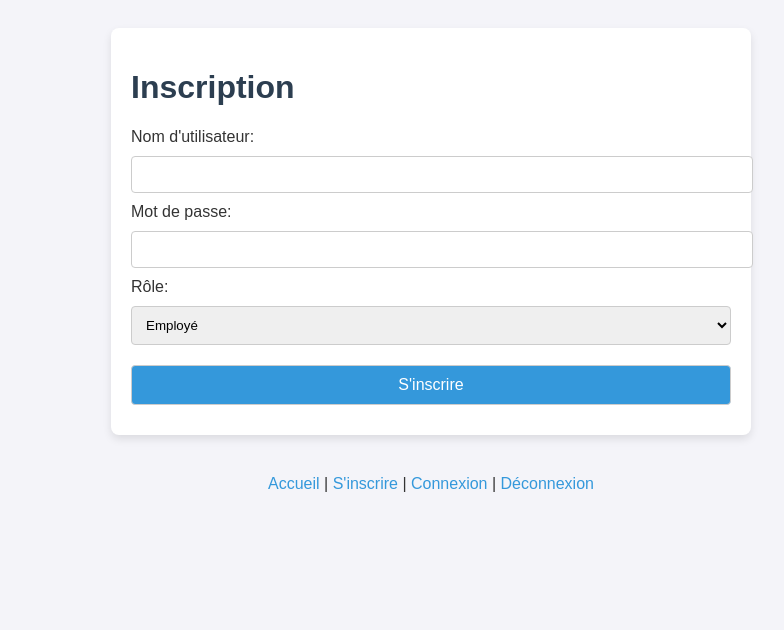
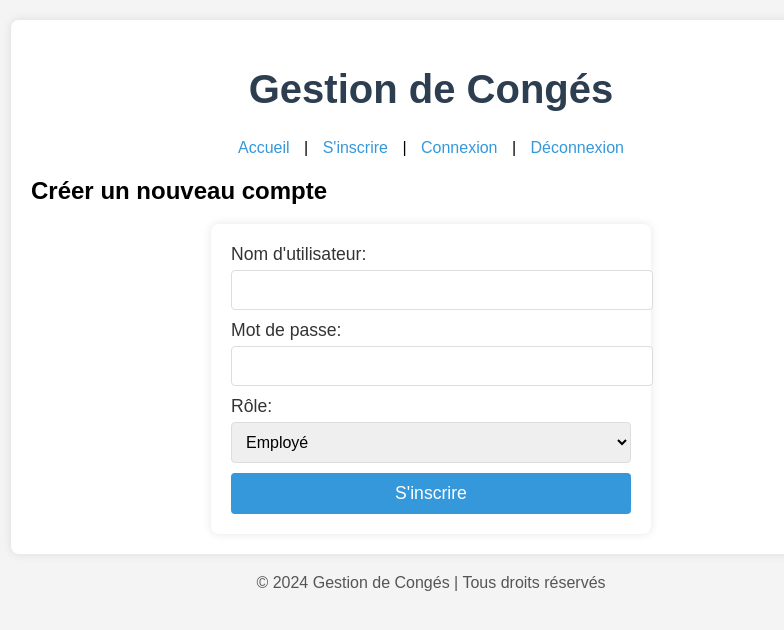
Before and after one commit to ColiseeRBX/conges, a Flask app: page /register in a window 1280 px wide. Shown: the top 630 px of the page, without its empty margins (209-993 px from the left). Run offline with Flask 2, Linux system fonts and the light colour scheme.

Commit message:
Initial commit

```diff
--- a/static/style.css
+++ b/static/style.css
@@ -12,138 +12,121 @@ body {
     padding: 20px;
     box-shadow: 0 0 10px rgba(0,0,0,0.1);
     border-radius: 8px;
-    text-align: center;
 }
 
-.logo-container {
+header h1 {
+    color: #2c3e50;
+    text-align: center;
+    font-size: 2.5em;
+}
+
+header nav {
+    text-align: center;
+    margin-top: 10px;
+}
+
+header nav a {
+    color: #3498db;
+    text-decoration: none;
+    margin: 0 10px;
+}
+
+header nav a:hover {
+    text-decoration: underline;
+}
+
+footer {
+    text-align: center;
+    color: #555;
+    margin-top: 20px;
+}
+
+/* Page d'accueil */
+.hero {
+    text-align: center;
     margin-bottom: 20px;
 }
 
-.logo-container img {
-    max-width: 150px;
+.hero img {
+    width: 100%;
     height: auto;
+    border-radius: 8px;
 }
 
-h1 {
-    text-align: center;
+.hero h2 {
     color: #333;
     font-size: 2em;
-    margin-bottom: 20px;
+    margin-top: 10px;
 }
 
 .form {
-    display: flex;
-    flex-direction: column;
-}
-
-.form-group {
-    margin-bottom: 15px;
+    max-width: 400px;
+    margin: 0 auto;
+    background-color: #fff;
+    padding: 20px;
+    border-radius: 8px;
+    box-shadow: 0 0 10px rgba(0, 0, 0, 0.1);
 }
 
 .form-group label {
+    display: block;
+    color: #333;
     font-size: 1.1em;
     margin-bottom: 5px;
-    display: block;
-    color: #555;
 }
 
-.form-group input,
-.form-group select,
-.form-group textarea {
+.form-group input, .form-group select {
     width: 100%;
     padding: 10px;
     font-size: 1em;
     border: 1px solid #ddd;
     border-radius: 4px;
-    background-color: #f9f9f9;
-}
-
-.form-group textarea {
-    height: 100px;
-    resize: vertical;
+    margin-bottom: 10px;
 }
 
 .submit-btn {
-    padding: 10px 20px;
+    width: 100%;
+    padding: 10px;
     font-size: 1.1em;
-    background-color: #009879;
-    color: #fff;
+    background-color: #3498db;
+    color: white;
     border: none;
     border-radius: 4px;
     cursor: pointer;
 }
 
 .submit-btn:hover {
-    background-color: #007a63;
+    background-color: #2980b9;
 }
 
-.status-link {
+/* Table styling */
+table {
+    width: 100%;
+    border-collapse: collapse;
+    margin-top: 20px;
+}
+
+table, th, td {
+    border: 1px solid #ddd;
+    padding: 8px;
+    text-align: left;
+}
+
+th {
+    background-color: #3498db;
+    color: white;
+}
+
+.status-link, .logout-link {
     display: inline-block;
-    margin-top: 20px;
-    padding: 10px 15px;
+    padding: 8px 15px;
+    margin-top: 10px;
     background-color: #555;
     color: white;
     text-decoration: none;
     border-radius: 5px;
 }
 
-.status-link:hover {
+.status-link:hover, .logout-link:hover {
     background-color: #333;
 }
-
-/* Styles des boutons Approuver et Refuser */
-.approve-btn {
-    background-color: #4CAF50; /* Vert */
-    color: white;
-    padding: 10px 15px;
-    text-decoration: none;
-    border-radius: 4px;
-    margin-right: 5px;
-}
-
-.approve-btn:hover {
-    background-color: #45a049;
-}
-
-.deny-btn {
-    background-color: #f44336; /* Rouge */
-    color: white;
-    padding: 10px 15px;
-    text-decoration: none;
-    border-radius: 4px;
-}
-
-.deny-btn:hover {
-    background-color: #d32f2f;
-}
-
-.logout-link {
-    display: inline-block;
-    margin-top: 20px;
-    padding: 10px 15px;
-    background-color: #555;
-    color: white;
-    text-decoration: none;
-    border-radius: 5px;
-}
-
-.logout-link:hover {
-    background-color: #333;
-}
-
-/* Espace entre les boutons */
-td a {
-    margin-right: 5px; /* Ajoute un espace entre les boutons */
-    display: inline-block; /* Empêche les boutons de se chevaucher */
-}
-
-/* Garde le texte sur une seule ligne dans les cellules */
-td {
-    white-space: nowrap;
-}
-footer {
-    margin-top: 20px;
-    font-size: 0.9em;
-    color: #555;
-    text-align: center;
-}
--- a/templates/base.html
+++ b/templates/base.html
@@ -4,78 +4,23 @@
     <meta charset="UTF-8">
     <meta name="viewport" content="width=device-width, initial-scale=1.0">
     <title>{% block title %}{% endblock %}</title>
-    <style>
-        body {
-            font-family: Arial, sans-serif;
-            background-color: #f4f4f9;
-            color: #333;
-            display: flex;
-            flex-direction: column;
-            align-items: center;
-        }
-        h1 {
-            color: #2c3e50;
-        }
-        .container {
-            width: 100%;
-            max-width: 600px;
-            margin: 20px;
-            padding: 20px;
-            background-color: #fff;
-            border-radius: 8px;
-            box-shadow: 0 4px 8px rgba(0, 0, 0, 0.1);
-        }
-        input, textarea, select, button {
-            width: 100%;
-            padding: 10px;
-            margin: 10px 0;
-            border: 1px solid #ccc;
-            border-radius: 4px;
-        }
-        button {
-            background-color: #3498db;
-            color: #fff;
-            font-size: 16px;
-            cursor: pointer;
-        }
-        button:hover {
-            background-color: #2980b9;
-        }
-        table {
-            width: 100%;
-            border-collapse: collapse;
-        }
-        th, td {
-            padding: 10px;
-            border: 1px solid #ddd;
-            text-align: left;
-        }
-        th {
-            background-color: #3498db;
-            color: #fff;
-        }
-        a {
-            color: #3498db;
-            text-decoration: none;
-        }
-        a:hover {
-            text-decoration: underline;
-        }
-        .nav-links {
-            text-align: center;
-            margin-top: 20px;
-        }
-    </style>
+    <link rel="stylesheet" href="{{ url_for('static', filename='style.css') }}">
 </head>
 <body>
     <div class="container">
+        <header>
+            <h1>Gestion de Congés</h1>
+            <nav>
+                <a href="{{ url_for('index') }}">Accueil</a> |
+                <a href="{{ url_for('register') }}">S'inscrire</a> |
+                <a href="{{ url_for('login') }}">Connexion</a> |
+                <a href="{{ url_for('logout') }}">Déconnexion</a>
+            </nav>
+        </header>
         {% block content %}{% endblock %}
     </div>
-    <div class="nav-links">
-        <a href="{{ url_for('index') }}">Accueil</a> |
-        <a href="{{ url_for('register') }}">S'inscrire</a> |
-        <a href="{{ url_for('login') }}">Connexion</a> |
-        <a href="{{ url_for('logout') }}">Déconnexion</a>
-    </div>
+    <footer>
+        <p>&copy; 2024 Gestion de Congés | Tous droits réservés</p>
+    </footer>
 </body>
 </html>
--- a/templates/register.html
+++ b/templates/register.html
@@ -3,14 +3,17 @@
 {% block title %}Inscription{% endblock %}
 
 {% block content %}
-<h1>Inscription</h1>
-<form action="{{ url_for('register') }}" method="POST">
+<h2>Créer un nouveau compte</h2>
+<form action="{{ url_for('register') }}" method="POST" class="form">
+    <div class="form-group">
         <label>Nom d'utilisateur:</label>
         <input type="text" name="username" required>
-
+    </div>
+    <div class="form-group">
         <label>Mot de passe:</label>
         <input type="password" name="password" required>
-
+    </div>
+    <div class="form-group">
         <label>Rôle:</label>
         <select name="role">
             <option value="0">Employé</option>
@@ -18,7 +21,7 @@
             <option value="2">Responsable Niveau 2</option>
             <option value="3">Responsable Niveau 3</option>
         </select>
-
-    <button type="submit">S'inscrire</button>
+    </div>
+    <button type="submit" class="submit-btn">S'inscrire</button>
 </form>
 {% endblock %}
--- a/templates/status.html
+++ b/templates/status.html
@@ -3,7 +3,7 @@
 {% block title %}Mes Demandes de Congé{% endblock %}
 
 {% block content %}
-<h1>Mes Demandes de Congé</h1>
+<h2>Mes Demandes de Congé</h2>
 {% if leave_requests %}
     <table>
         <tr>
```
Also changed, not shown: templates/index.html (+19 -16 lines). Lines whose indentation alone changed are shown as unchanged.
